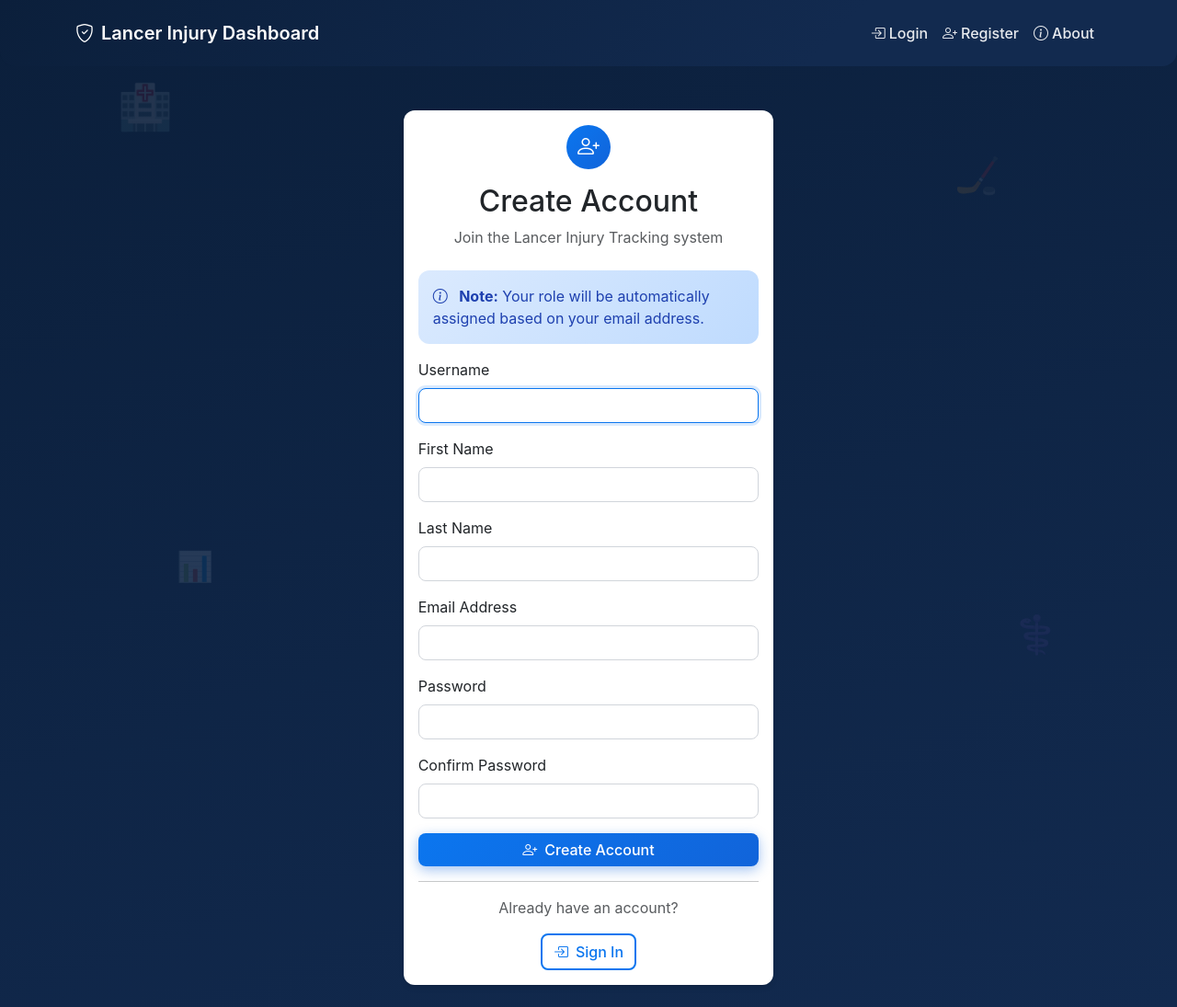
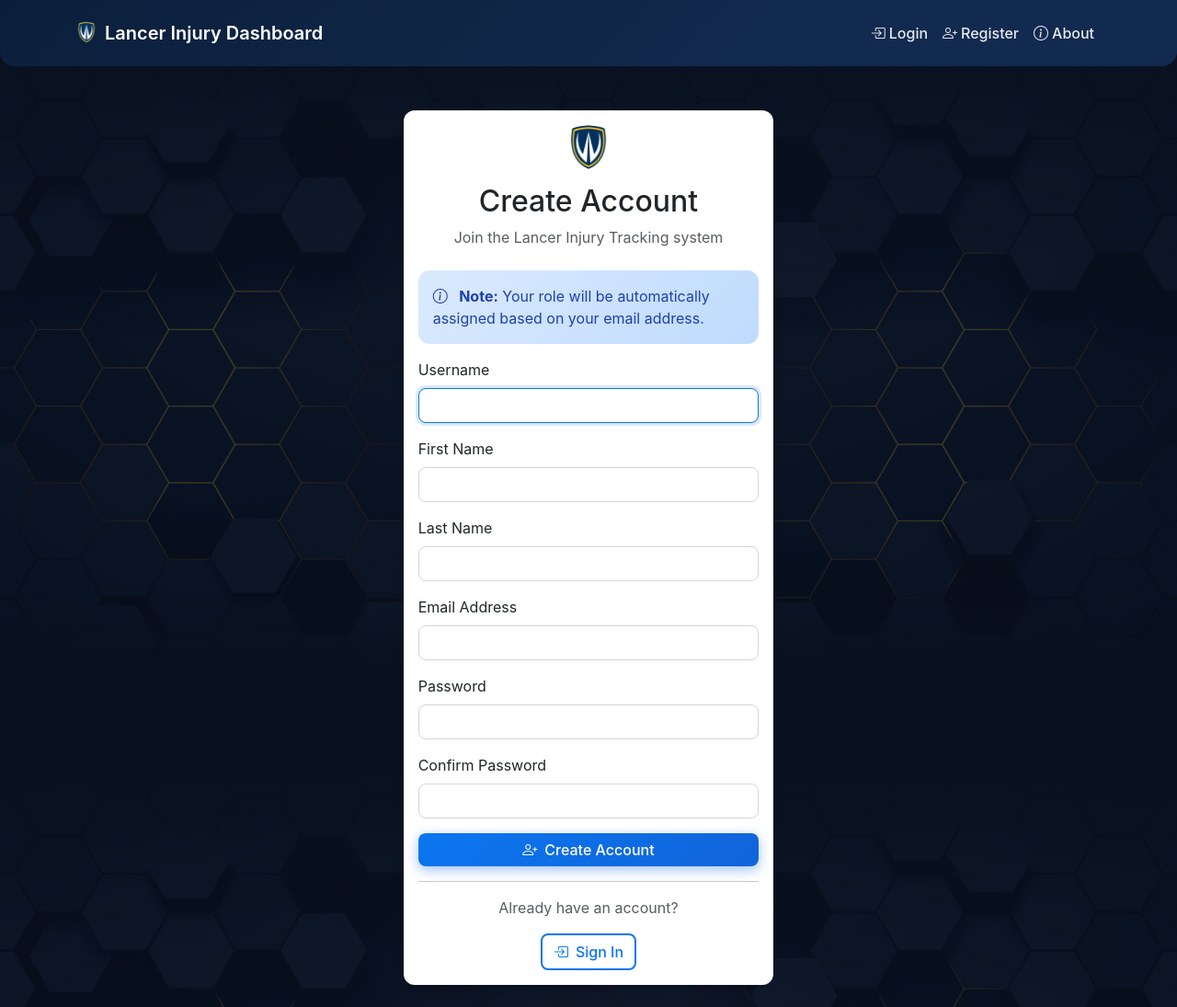
Before and after one commit to JayParikh39/LancersProejct, a Django app: page /register/ in a window 1280 px wide. Shown: the whole page at 92% size. Run offline with Django 4.2, Linux system fonts and the light colour scheme.

Commit message:
Template Changes

```diff
--- a/templates/accounts/password_reset_complete.html
+++ b/templates/accounts/password_reset_complete.html
@@ -1,6 +1,10 @@
 {% extends 'base.html' %}
 {% block title %}Password Reset Complete{% endblock %}
 {% block content %}
+<style>
+  body{background: linear-gradient(rgba(9,16,31,.78), rgba(9,16,31,.78)), url('{% static "img/lkrb-UofWBackgroundMockup.jpg" %}') center center / cover no-repeat fixed;}
+  @media (max-width:576px){ body{ background-attachment: scroll; } }
+</style>
 <div class="container" style="max-width:560px">
   <div class="card">
     <div class="card-body text-center">
--- a/templates/accounts/password_reset_confirm.html
+++ b/templates/accounts/password_reset_confirm.html
@@ -1,6 +1,10 @@
 {% extends 'base.html' %}
 {% block title %}Reset Your Password{% endblock %}
 {% block content %}
+<style>
+  body{background: linear-gradient(rgba(9,16,31,.78), rgba(9,16,31,.78)), url('{% static "img/lkrb-UofWBackgroundMockup.jpg" %}') center center / cover no-repeat fixed;}
+  @media (max-width:576px){ body{ background-attachment: scroll; } }
+</style>
 <div class="container" style="max-width:560px">
   <div class="card">
     <div class="card-body">
--- a/templates/accounts/password_reset_done.html
+++ b/templates/accounts/password_reset_done.html
@@ -1,6 +1,10 @@
 {% extends 'base.html' %}
 {% block title %}Reset Link Sent{% endblock %}
 {% block content %}
+<style>
+  body{background: linear-gradient(rgba(9,16,31,.78), rgba(9,16,31,.78)), url('{% static "img/lkrb-UofWBackgroundMockup.jpg" %}') center center / cover no-repeat fixed;}
+  @media (max-width:576px){ body{ background-attachment: scroll; } }
+</style>
 <div class="container" style="max-width:560px">
   <div class="card">
     <div class="card-body text-center">
--- a/templates/accounts/password_reset_form.html
+++ b/templates/accounts/password_reset_form.html
@@ -1,6 +1,10 @@
 {% extends 'base.html' %}
 {% block title %}Forgot Password{% endblock %}
 {% block content %}
+<style>
+  body{background: linear-gradient(rgba(9,16,31,.78), rgba(9,16,31,.78)), url('{% static "img/lkrb-UofWBackgroundMockup.jpg" %}') center center / cover no-repeat fixed;}
+  @media (max-width:576px){ body{ background-attachment: scroll; } }
+</style>
 <div class="container" style="max-width:560px">
   <div class="card">
     <div class="card-body">
--- a/templates/accounts/register.html
+++ b/templates/accounts/register.html
@@ -10,7 +10,7 @@
     <style>
         body {
             font-family: 'Inter', -apple-system, BlinkMacSystemFont, 'Segoe UI', Roboto, sans-serif;
-            background: linear-gradient(160deg, #0b1f3b 0%, #122a4f 100%);
+            background: linear-gradient(rgba(9, 16, 31, 0.78), rgba(9, 16, 31, 0.78)), url('{% static "img/lkrb-UofWBackgroundMockup.jpg" %}') center center / cover no-repeat fixed;
             min-height: 100vh;
             margin: 0;
             padding: 0;
@@ -159,6 +159,8 @@
             font-weight: 600;
             text-decoration: none;
         }
+        .brand-logo { height: 24px; width: auto; margin-right: .5rem; vertical-align: -4px; }
+        .widget-logo { height: 48px; width: auto; }
 
         .navbar-nav .nav-link {
             color: rgba(255, 255, 255, 0.9) !important;
@@ -174,17 +176,12 @@
 </head>
 <body>
     <div class="main-container">
-        <!-- Background doodles -->
-        <div class="doodle doodle-1">🏥</div>
-        <div class="doodle doodle-2">🏒</div>
-        <div class="doodle doodle-3">📊</div>
-        <div class="doodle doodle-4">⚕️</div>
 
         <!-- Navigation Bar -->
         <nav class="navbar navbar-expand-lg fixed-top">
             <div class="container">
                 <a class="navbar-brand" href="{% url 'login' %}">
-                    <i class="bi bi-shield-check me-2"></i>Lancer Injury Dashboard
+                    <img src="{% static 'img/dbyr-Windsor.png' %}" alt="Windsor" class="brand-logo">Lancer Injury Dashboard
                 </a>
 
                 <button class="navbar-toggler" type="button" data-bs-toggle="collapse" data-bs-target="#navbarNav">
@@ -219,9 +216,7 @@
                     <div class="card">
                         <div class="card-body">
                             <div class="text-center mb-4">
-                                <div class="widget-icon primary mx-auto mb-3">
-                                    <i class="bi bi-person-plus"></i>
-                                </div>
+                                <img src="{% static 'img/dbyr-Windsor.png' %}" alt="Windsor" class="widget-logo mx-auto mb-3">
                                 <h2 class="card-title">Create Account</h2>
                                 <p class="text-muted">Join the Lancer Injury Tracking system</p>
                             </div>
```
